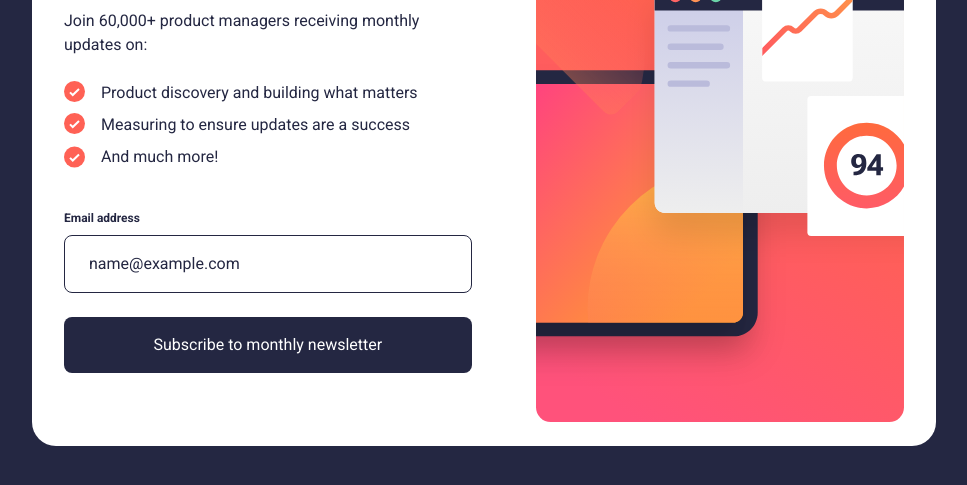
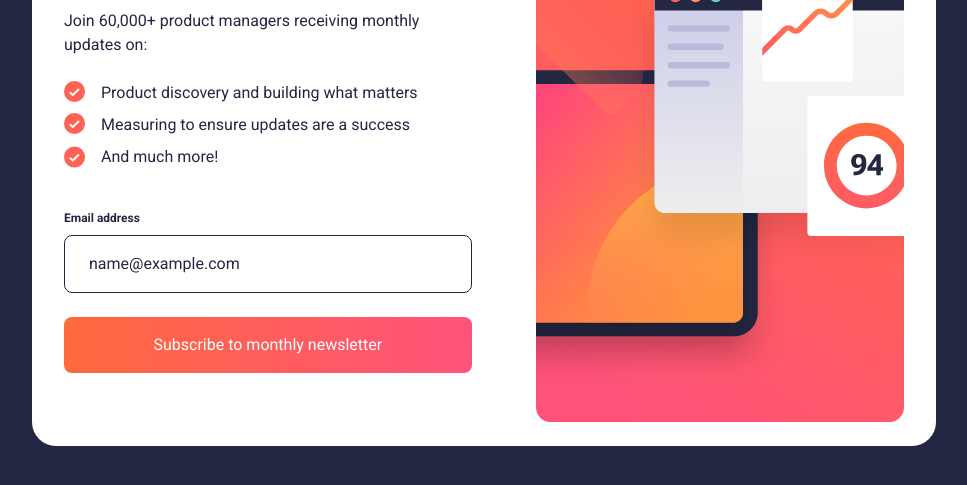
Before and after one commit to pauljomy/newsletter, a website built with Vite: page index.html in a window 1280 px wide. Both pictures are taken after typing "name@example.com" into the empty fields and a click on the button "Subscribe to monthly newsletter". Shown: the part 251-736 px from the top of the page, without its empty margins (156-1123 px from the left). Built offline with nearby package versions, Linux system fonts and the light colour scheme.

Commit message:
updated the submit btn background color on user input

```diff
--- a/index.html
+++ b/index.html
@@ -91,7 +91,7 @@
                     </div>-->
 
                     <button
-                        id="submit"
+                        id="submit-btn"
                         class="bg-default text-white px-12 py-4 rounded-lg"
                         type="submit"
                     >
--- a/src/main.js
+++ b/src/main.js
@@ -1,4 +1,5 @@
 const form = document.getElementById("form");
+const submitBtnEl = document.getElementById("submit-btn");
 const emailInputBtnEl = document.getElementById("email-input");
 const errorBtnLabelEl = document.getElementById("email-error-label");
 const emailPattern = /^[^\s@]+@[^\s@]+\.[^\s@]+$/;
@@ -18,8 +19,17 @@ form.addEventListener("submit", (e) => {
   }
 });
 
+document.addEventListener("input", () => {
+  if (emailPattern.test(emailInputBtnEl.value)) {
+    submitBtnEl.style.backgroundImage =
+      "linear-gradient(to right, #ff6a3d, #ff527b)";
+  } else {
+    submitBtnEl.style.backgroundImage = "";
+  }
+});
+
 document.addEventListener("click", (e) => {
-  const btn = e.target.closest("#submit");
+  const btn = e.target.closest("#submit-btn");
 
   if (!btn) {
     errorBtnLabelEl.classList.add("hidden");
```
